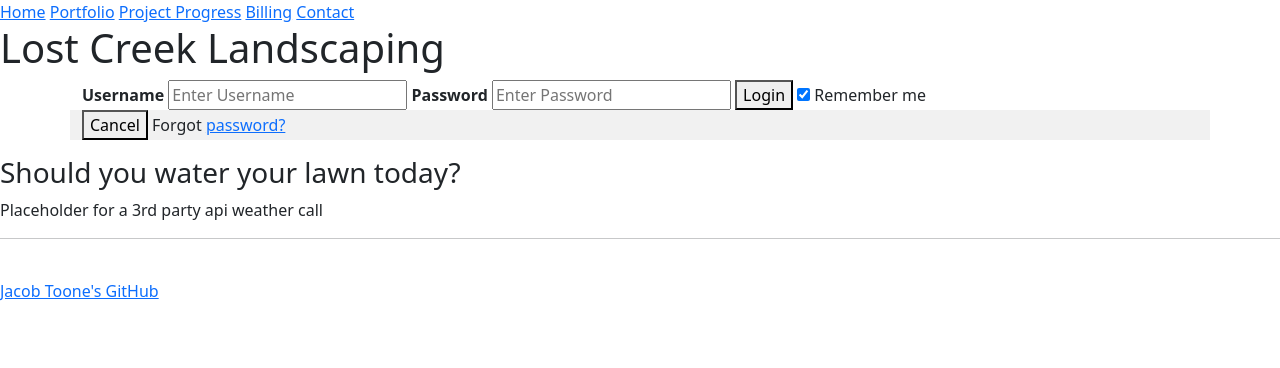
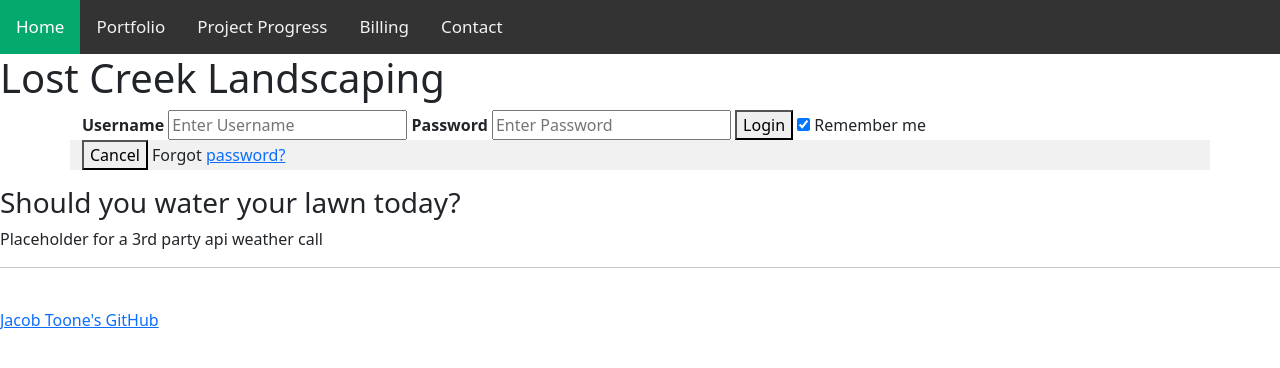
Before and after one commit to jrtoone/startup, a plain HTML site: page index.html in a window 1280 px wide. Drawn offline with nearby package versions, Linux system fonts and the light colour scheme.

Commit message:
Got the nav bar css running

```diff
--- a/index.html
+++ b/index.html
@@ -11,7 +11,7 @@
         <a href="billing.html">Billing</a>
         <a href="messanger.html">Contact</a>
       </div>
-
+      <link rel="stylesheet" href="styles.css">
 </head>
 <body>
     <h1>Lost Creek Landscaping</h1>
--- /dev/null
+++ b/styles.css
@@ -0,0 +1,27 @@
+/* Add a black background color to the top navigation */
+.topnav {
+    background-color: #333;
+    overflow: hidden;
+  }
+
+  /* Style the links inside the navigation bar */
+  .topnav a {
+    float: left;
+    color: #f2f2f2;
+    text-align: center;
+    padding: 14px 16px;
+    text-decoration: none;
+    font-size: 17px;
+  }
+
+  /* Change the color of links on hover */
+  .topnav a:hover {
+    background-color: #ddd;
+    color: black;
+  }
+
+  /* Add a color to the active/current link */
+  .topnav a.active {
+    background-color: #04AA6D;
+    color: white;
+  }
```
